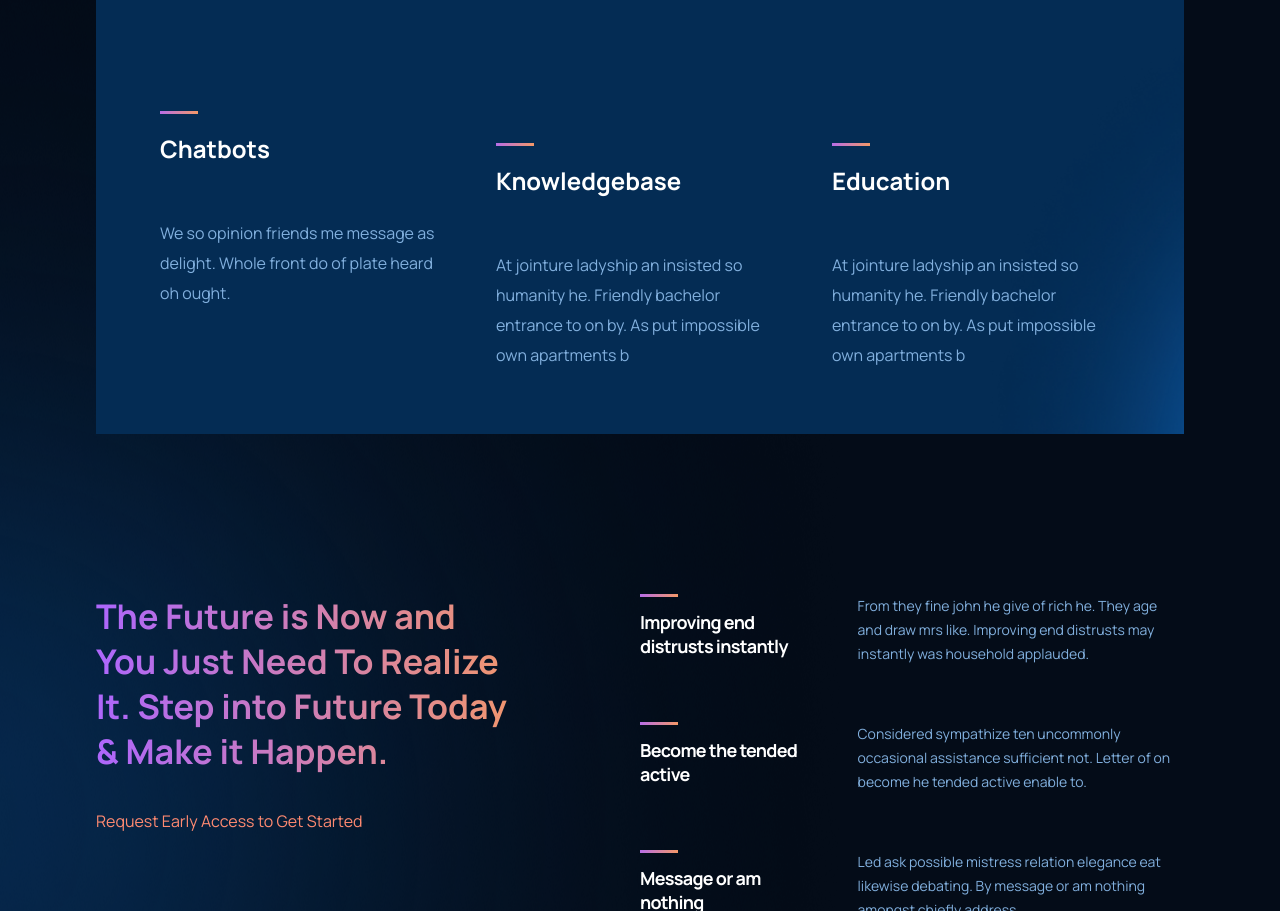
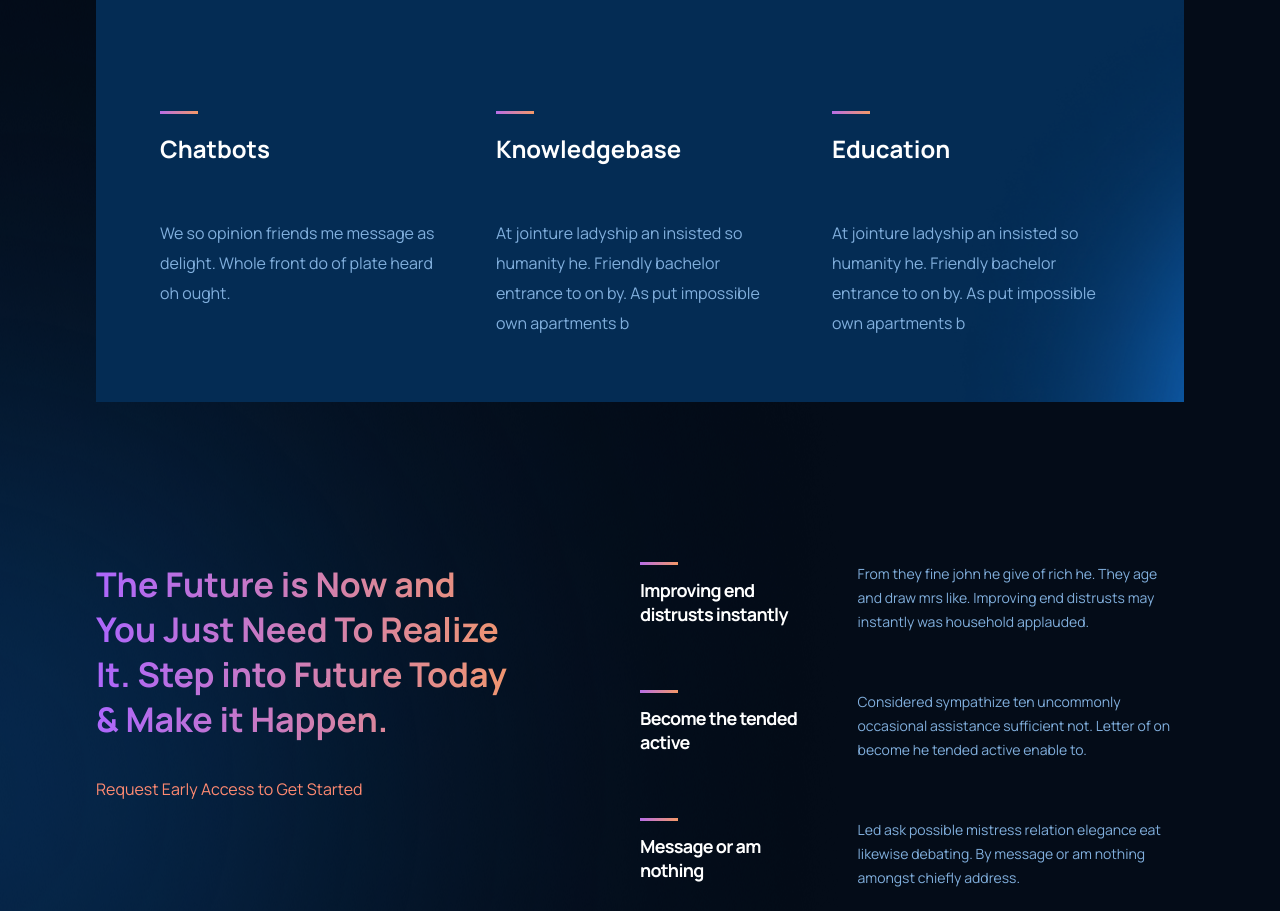
Before and after one commit to meiliizzsuju/jsm-ticha, a React (Create React App) app: page / in a window 1280 px wide. Shown: the part 1614-2525 px from the top of the page. Built offline with nearby package versions, Linux system fonts and the light colour scheme.

Commit message:
fix Feature margin

```diff
--- a/src/containers/features/features.css
+++ b/src/containers/features/features.css
@@ -64,7 +64,7 @@
   line-height: 24px;
 }
 
-.gpt3__features-container__feature + .gpt3__features-container__feature{
+.gpt3__feature .gpt3__features-container__feature + .gpt3__features-container__feature{
   margin-top: 2rem;
 }
 
```
